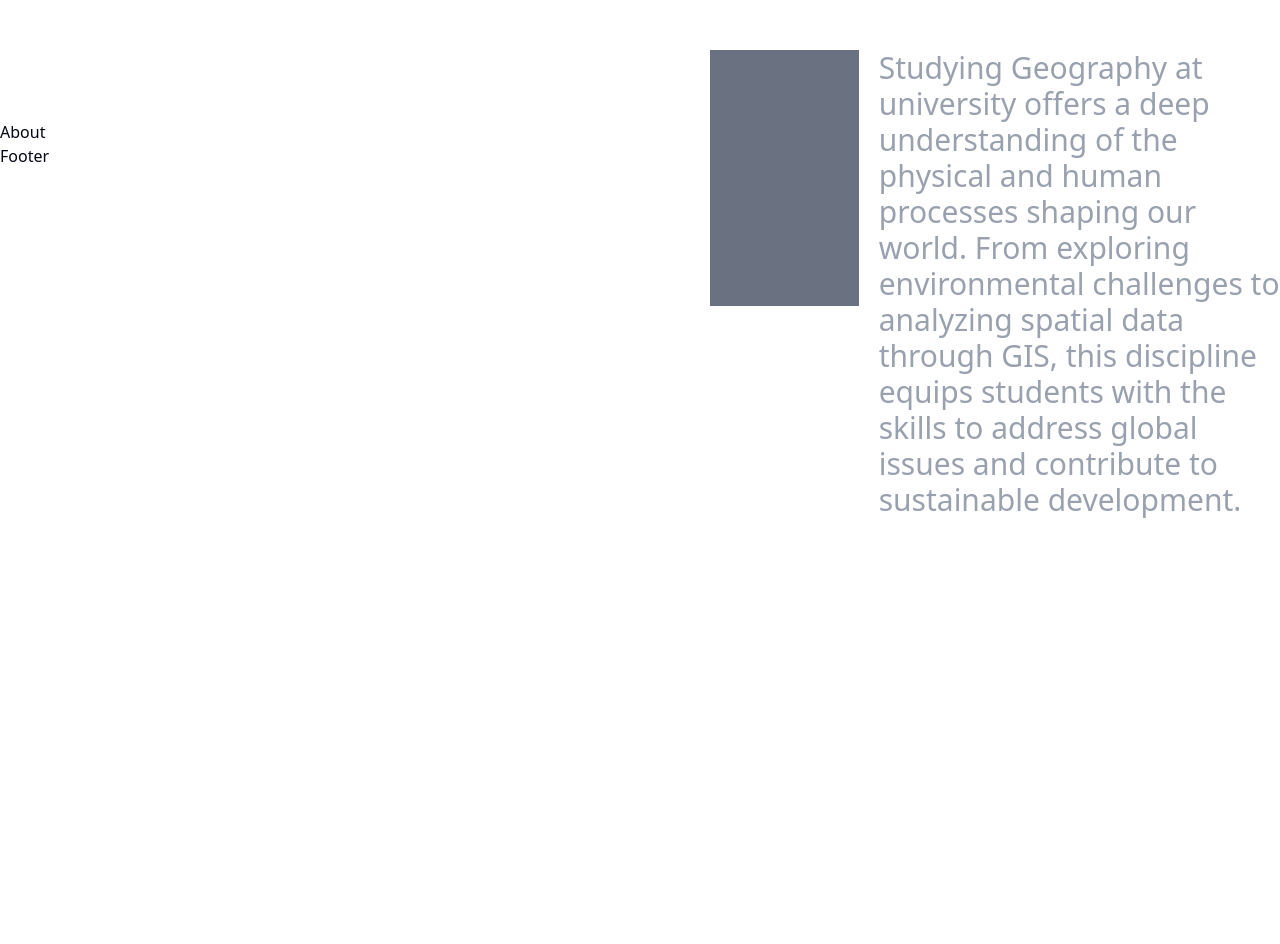
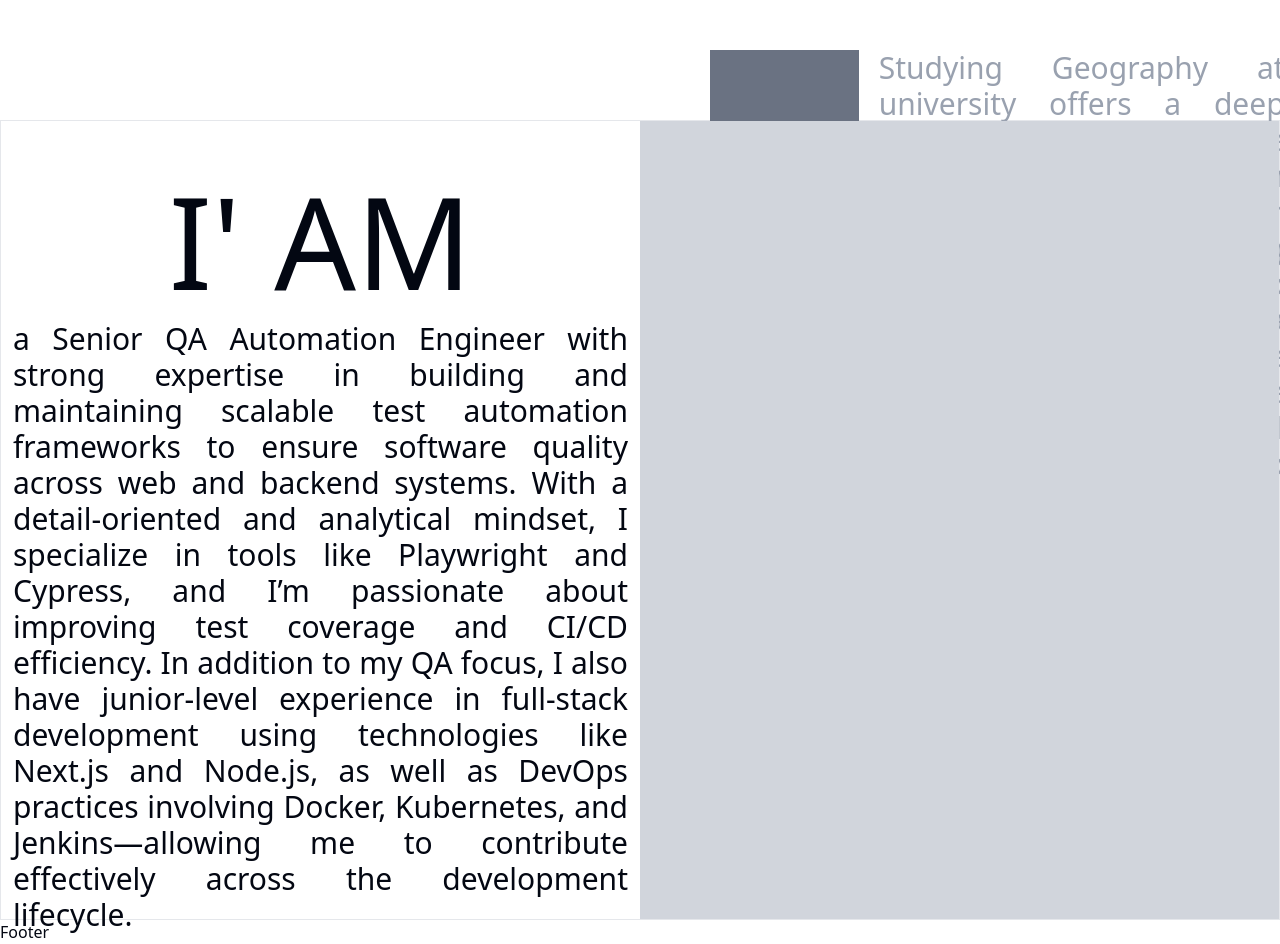
Before and after one commit to ewadusDev/portfolio, a Next.js app: page / in a window 1280 px wide. Shown: the part 5160-6104 px from the top of the page. Before the commit the page ends 5680 px from the top, so only its background shows below. Built offline with nearby package versions, Linux system fonts and the light colour scheme.

Commit message:
feat: Add About component

```diff
--- a/components/About.tsx
+++ b/components/About.tsx
@@ -1,4 +1,27 @@
 const About = () => {
-  return <div>About</div>;
+  return (
+    <section className="h-[calc(100vh)] border">
+      <div className="flex flex-col lg:flex-row w-full h-full">
+        {/* left */}
+        <div className="basis-2/4 py-14">
+          <p className="text-center text-6xl xl:text-9xl ">I' AM</p>
+          <p className="text-justify px-3 mt-4 text-xl xl:text-3xl">
+            a Senior QA Automation Engineer with strong expertise in building
+            and maintaining scalable test automation frameworks to ensure
+            software quality across web and backend systems. With a
+            detail-oriented and analytical mindset, I specialize in tools like
+            Playwright and Cypress, and I’m passionate about improving test
+            coverage and CI/CD efficiency. In addition to my QA focus, I also
+            have junior-level experience in full-stack development using
+            technologies like Next.js and Node.js, as well as DevOps practices
+            involving Docker, Kubernetes, and Jenkins—allowing me to contribute
+            effectively across the development lifecycle.
+          </p>
+        </div>
+        {/* right */}
+        <div className="basis-2/4 bg-gray-300"></div>
+      </div>
+    </section>
+  );
 };
 export default About;
--- a/components/Education.tsx
+++ b/components/Education.tsx
@@ -45,7 +45,7 @@ const Education = () => {
 
             <div className="flex flex-row mt-14 xl:mt-40 lg:h-64">
               <div className="bg-gray-500 basis-1/4 w-10 " />
-              <p className="basis-3/4 px-5 text-sm sm:text-xl xl:text-3xl text-gray-400">
+              <p className="text-justify basis-3/4 px-5 text-sm sm:text-xl xl:text-3xl text-gray-400">
                 Studying Geography at university offers a deep understanding of
                 the physical and human processes shaping our world. From
                 exploring environmental challenges to analyzing spatial data
```
